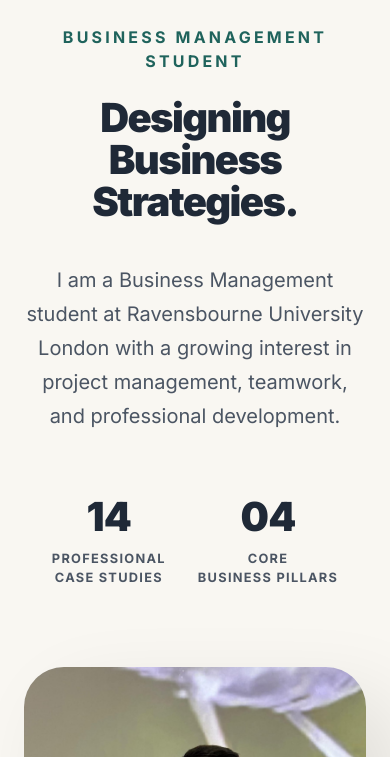
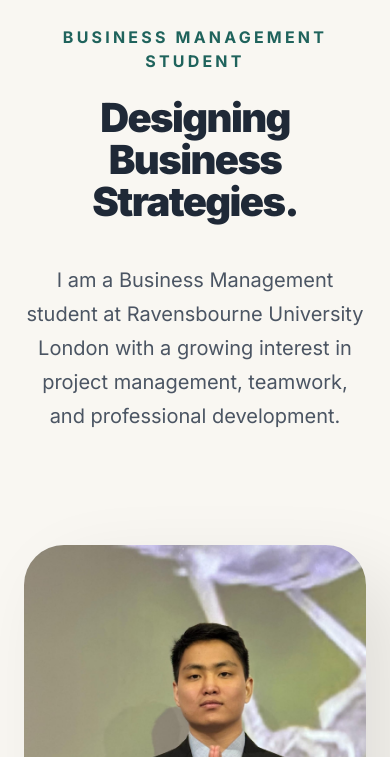
Before and after one commit to shiridharKhatri/mukti, a plain HTML site: page index.html in a window 390 px wide. Shown: the part 87-844 px from the top of the page. Drawn offline with nearby package versions, Linux system fonts and the light colour scheme; a web font is replaced by a local one.

Commit message:
Refactor: remove professional stats and graduation info from portfolio

```diff
--- a/index.html
+++ b/index.html
@@ -40,17 +40,6 @@
                     I am a Business Management student at Ravensbourne University London with a growing interest in
                     project management, teamwork, and professional development.
                 </p>
-
-                <div class="stat-box">
-                    <div class="stat-item">
-                        <h3>14</h3>
-                        <p>Professional<br>Case Studies</p>
-                    </div>
-                    <div class="stat-item">
-                        <h3>04</h3>
-                        <p>Core<br>Business Pillars</p>
-                    </div>
-                </div>
             </div>
             <div class="hero-image-container">
                 <img src="images/img2.jpeg" alt="Mahesh Thapa" class="hero-image">
@@ -212,10 +201,6 @@
                             Developing core competencies in strategic thinking and operational efficiency at
                             Ravensbourne University London.</p>
                     </div>
-                    <div class="education-right">
-                        <p class="education-year">2026</p>
-                        <p class="education-status">EXPECTED GRADUATION</p>
-                    </div>
                 </div>
             </div>
         </section>
--- a/style.css
+++ b/style.css
@@ -180,28 +180,6 @@ body.menu-open {
     transform: scale(1.05);
 }
 
-/* Stats Polish */
-.stat-box {
-    display: flex;
-    gap: 4rem;
-    margin-top: 4rem;
-}
-
-.stat-item h3 {
-    font-size: 3rem;
-    font-weight: 900;
-    line-height: 1;
-    margin-bottom: 0.75rem;
-}
-
-.stat-item p {
-    font-size: 0.8rem;
-    font-weight: 700;
-    color: var(--text-gray);
-    text-transform: uppercase;
-    letter-spacing: 0.1em;
-}
-
 /* Portfolio Grid */
 .portfolio-header {
     text-align: center;
@@ -365,21 +343,6 @@ body.menu-open {
     max-width: 500px;
 }
 
-.education-right {
-    text-align: right;
-}
-
-.education-year {
-    font-size: 4rem;
-    font-weight: 900;
-    line-height: 1;
-}
-
-.education-status {
-    font-weight: 700;
-    color: var(--text-gray);
-}
-
 /* Utils */
 .flex-center {
     display: flex;
@@ -457,10 +420,6 @@ body.menu-open {
         margin: 0 auto 2rem;
     }
 
-    .stat-box {
-        justify-content: center;
-    }
-
     .hero-image-container {
         height: 500px;
         margin-top: 2rem;
@@ -533,10 +492,7 @@ body.menu-open {
         font-size: 3.5rem;
     }
 
-    .stat-box {
-        gap: 2rem;
-        flex-wrap: wrap;
-    }
+
 
     .portfolio-grid {
         grid-template-columns: 1fr;
@@ -571,9 +527,7 @@ body.menu-open {
         gap: 3rem;
     }
 
-    .education-right {
-        text-align: center;
-    }
+
 
     .education-title {
         font-size: 2.5rem;
@@ -612,14 +566,6 @@ body.menu-open {
         font-size: 2.5rem;
     }
 
-    .stat-item h3 {
-        font-size: 2.5rem;
-    }
-
-    .education-year {
-        font-size: 3rem;
-    }
-
     .footer-title {
         font-size: 2.5rem;
     }
```
